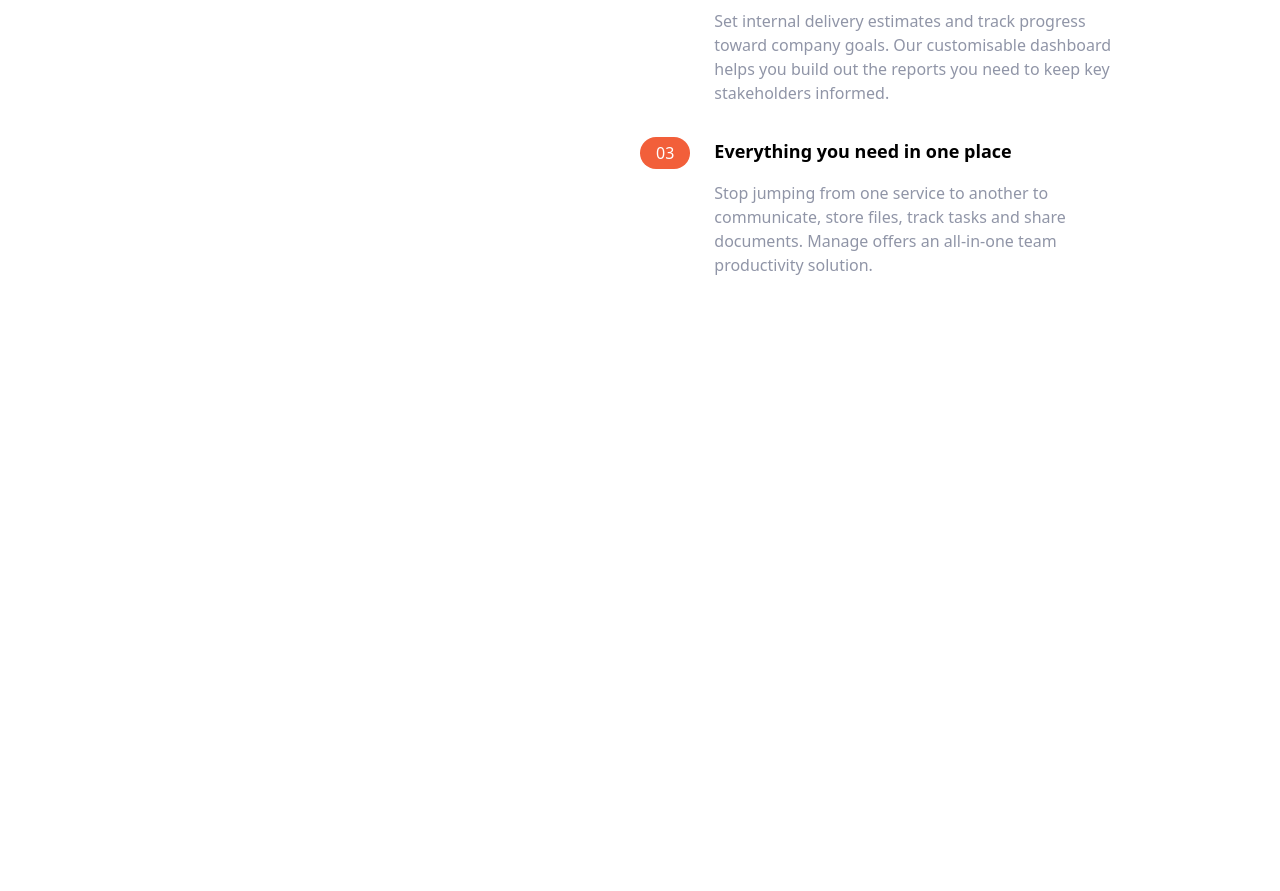
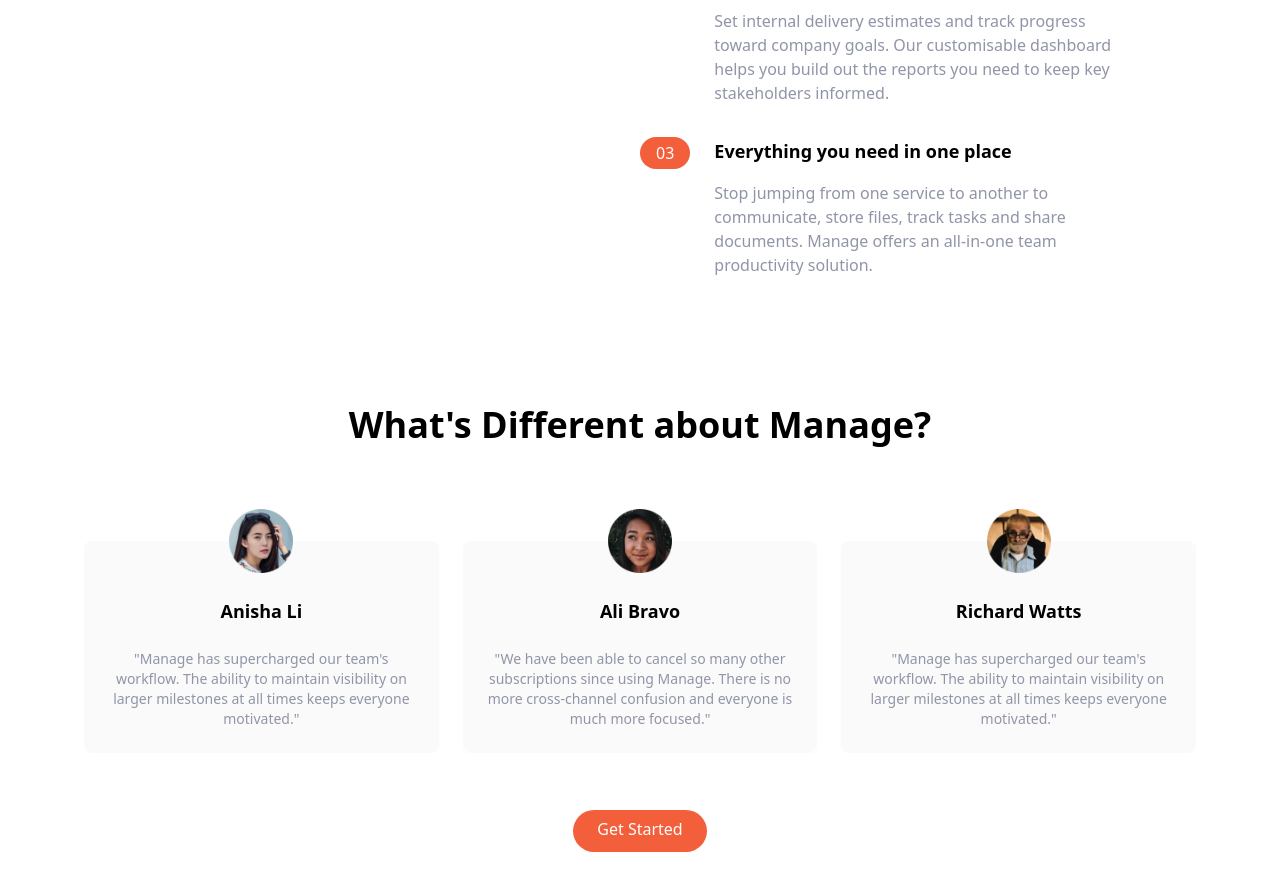
Before and after one commit to jrbderobles/TailwindLandingPage, a website: page index.html in a window 1280 px wide. Shown: the part 863-1754 px from the top of the page. Before the commit the page ends 1140 px from the top, so only its background shows below. Drawn offline with Linux system fonts and the light colour scheme.

Commit message:
Added a testimonials section

```diff
--- a/index.html
+++ b/index.html
@@ -135,5 +135,55 @@
       </div>
     </div>
   </section>
+
+  <section id="testimonials">
+    <div class="max-w-6xl px-5 mx-auto mt-32 text-center">
+      <h2 class="text-4xl font-bold text-center">
+        What's Different about Manage?
+      </h2>
+
+      <div class="flex flex-col mt-24 md:flex-row md:space-x-6">
+        <div class="flex flex-col items-center p-6 space-y-6 rounded-lg bg-veryLightGray md:w-1/3">
+          <img src="img/avatar-anisha.png" class="w-16 -mt-14" alt="">
+
+          <h5 class="text-lg font-bold">
+            Anisha Li
+          </h5>
+
+          <p class="text-sm text-darkGrayishBlue">
+            "Manage has supercharged our team's workflow. The ability to maintain visibility on larger milestones at all times keeps everyone motivated."
+          </p>
+        </div>
+
+        <div class="hidden flex-col items-center p-6 space-y-6 rounded-lg bg-veryLightGray md:flex md:w-1/3">
+          <img src="img/avatar-ali.png" class="w-16 -mt-14" alt="">
+
+          <h5 class="text-lg font-bold">
+            Ali Bravo
+          </h5>
+
+          <p class="text-sm text-darkGrayishBlue">
+            "We have been able to cancel so many other subscriptions since using Manage. There is no more cross-channel confusion and everyone is much more focused."
+          </p>
+        </div>
+
+        <div class="hidden flex-col items-center p-6 space-y-6 rounded-lg bg-veryLightGray md:flex md:w-1/3">
+          <img src="img/avatar-richard.png" class="w-16 -mt-14" alt="">
+
+          <h5 class="text-lg font-bold">
+            Richard Watts
+          </h5>
+
+          <p class="text-sm text-darkGrayishBlue">
+            "Manage has supercharged our team's workflow. The ability to maintain visibility on larger milestones at all times keeps everyone motivated."
+          </p>
+        </div>
+      </div>
+
+      <div class="my-16">
+        <a href="#" class="p-3 px-6 pt-2 text-white bg-brightRed rounded-full baseline hover:bg-brightRedLight">Get Started</a>
+      </div>
+    </div>
+  </section>
 </body>
 </html>
```
Also changed, not shown: css/main.css.
